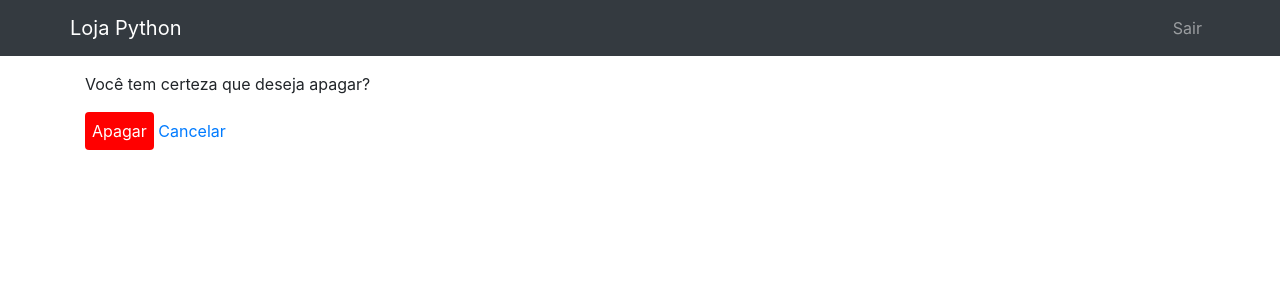
After one commit to anastaciopaulino/Django-Cadastro-Login, a Django app: a page that uses templates/deletar.html in a window 1280 px wide. The commit adds this page. Shown: the top 300 px of the page. Run offline with Django 3.2, Linux system fonts and the light colour scheme; a user stored in the database is signed in; tables that the repository leaves empty hold one stand-in row (values such as "Sample post"); some libraries are stand-ins or nearby versions.

Commit message:
Crud Finalizado

```diff
--- a/pages/static/css/style.css
+++ b/pages/static/css/style.css
@@ -8,4 +8,13 @@
 .secao-de-listagem article a{
     color: deepblue;
     font-size: 30px;
+    padding: 35px;
 }
+
+form .ii{
+    background-color: red;
+    color: white;
+    padding: 7px;
+    border-radius: 4px;
+    border: 0px solid;
+}
--- a/pages/urls.py
+++ b/pages/urls.py
@@ -5,4 +5,5 @@ urlpatterns = [
     path('', views.HomePageView.as_view(), name='home'),
     path('detail/<slug:slug>', views.DetailPageView.as_view(), name="detail"),
     path('novo/', views.NewPost.as_view(), name="novo"),
+    path('deletar/<slug:slug>', views.Deletar.as_view(), name="deletar"),
     ]
--- a/pages/views.py
+++ b/pages/views.py
@@ -1,6 +1,6 @@
 from django.shortcuts import render
 from django.views.generic import ListView, DetailView
-from django.views.generic.edit import CreateView
+from django.views.generic.edit import CreateView, DeleteView
 from . models import Post
 
 from django.contrib.auth.decorators import login_required
@@ -24,3 +24,10 @@ class NewPost(CreateView):
     template_name = 'novo.html'
     fields = '__all__'
     success_url = '/'
+
+
+@method_decorator(login_required, name="dispatch")
+class Deletar(DeleteView):
+    model = Post
+    template_name = 'deletar.html'
+    success_url = '/'
--- /dev/null
+++ b/templates/deletar.html
@@ -0,0 +1,13 @@
+
+{% extends 'base.html' %}
+
+{% block title %}Loja Python{% endblock %}
+
+{% block content %}
+<form method="post">
+    {% csrf_token %}
+    <p>Você tem certeza que deseja apagar?</p>
+    <input class="ii" type="submit" id="hg" value="Apagar">
+    <a href="{% url 'detail' post.slug %}">Cancelar</a>
+</form>
+{% endblock %}
--- a/templates/detail.html
+++ b/templates/detail.html
@@ -12,6 +12,7 @@
         <p>{{ post.created_at }}</p>
         <p>{{ post.content  }}</p>
         <a href="{% url 'novo' %}">Novo</a>
+        <a href="{% url 'deletar' post.slug %}">Deletar</a>
     </article>
 </section>
 {% endblock %}
--- a/templates/home.html
+++ b/templates/home.html
@@ -1,4 +1,3 @@
-
 {% extends 'base.html' %}
 
 {% block title %}Loja Python{% endblock %}
```
